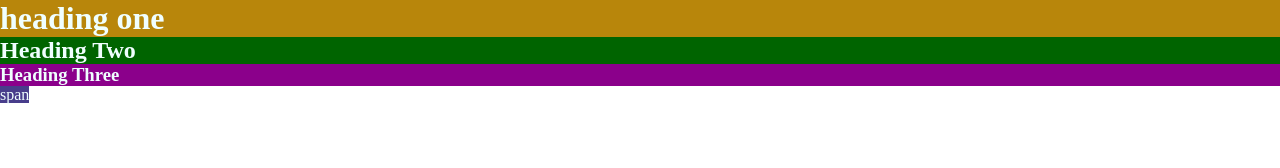
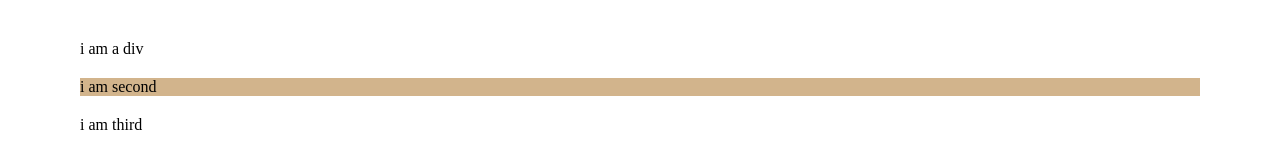
Before and after one commit to meghana2708/WEB-DEV, a plain HTML site: page day13.html in a window 1280 px wide. Drawn offline with Linux system fonts and the light colour scheme.

Commit message:
parent and child selector together

```diff
--- a/day13.html
+++ b/day13.html
@@ -9,38 +9,24 @@
     <style>
         * {
             padding: 0;
-            margin: 0;
+            margin: 20px;
             box-sizing: border-box;
         }
 
-        .background {
-            color: azure;
-        }
-
-        h1.background {
-            background-color: darkgoldenrod;
-        }
-
-        h2.background {
-            background-color: darkgreen;
-        }
-
-        h3.background {
-            background-color: darkmagenta;
-        }
-
-        span.background {
-            background-color: darkslateblue;
+        div.parent div:nth-child(2) {
+            background-color: tan;
         }
     </style>
 </head>
 
 <body>
-
-    <h1 class="background">heading one</h1>
-    <h2 class="background">Heading Two</h2>
-    <h3 class="background">Heading Three</h3>
-    <span class="background">span</span>
+    <div class="parent">
+        <div>i am a div</div>
+        <div>i am second</div>
+        <div>i am third</div>
+        <div></div>
+</body>
+</div>
 </body>
 
 </html>
```
